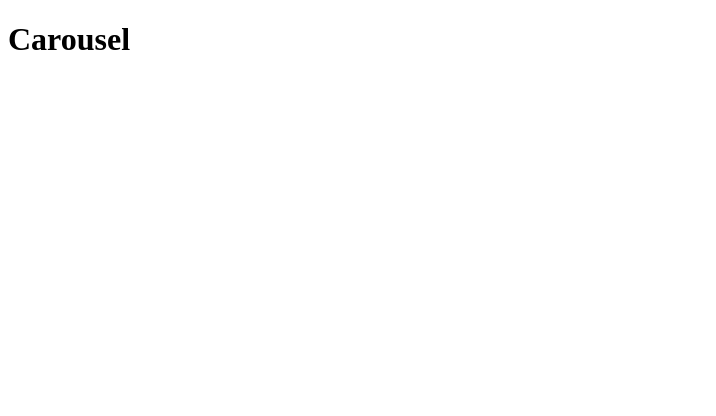
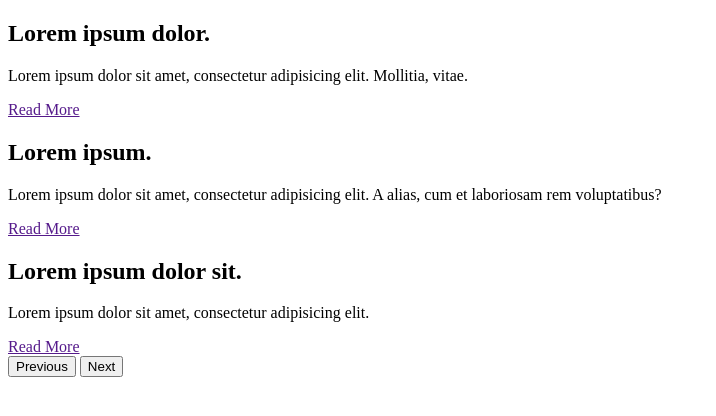
Before and after one commit to PatrykBombik/carousel, a plain HTML site: page index.html in a window 1280 px wide. Shown: the whole page, without its empty margins (0-716 px from the left). Drawn offline with Linux system fonts and the light colour scheme.

Commit message:
carousel markup

```diff
--- a/index.html
+++ b/index.html
@@ -9,7 +9,27 @@
     <link rel="stylesheet" href="./src/styles/carousel.css">
 </head>
 <body>
-<h1>Carousel</h1>
+
+<section class="carousel">
+    <div class="carousel__slides">
+        <div class="carousel__slide slide">
+            <h2 class="slide__hdl">Lorem ipsum dolor.</h2>
+            <p class="slide__text">Lorem ipsum dolor sit amet, consectetur adipisicing elit. Mollitia, vitae.</p>
+            <a href="" class="slide__link">Read More</a></div>
+        <div class="carousel__slide slide">
+            <h2 class="slide__hdl">Lorem ipsum.</h2>
+            <p class="slide__text">Lorem ipsum dolor sit amet, consectetur adipisicing elit. A alias, cum et laboriosam rem voluptatibus?</p>
+            <a href="" class="slide__link">Read More</a></div>
+        <div class="carousel__slide slide">
+            <h2 class="slide__hdl">Lorem ipsum dolor sit.</h2>
+            <p class="slide__text">Lorem ipsum dolor sit amet, consectetur adipisicing elit.</p>
+            <a href="" class="slide__link">Read More</a></div>
+    </div>
+    <nav class="carousel__nav nav">
+        <button class="nav__btn">Previous</button>
+        <button class="nav__btn nav__btn--next">Next</button>
+    </nav>
+</section>
 
 </body>
 </html>
```
